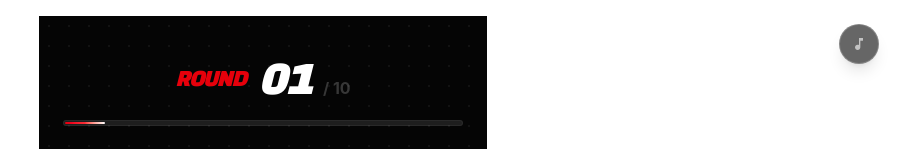
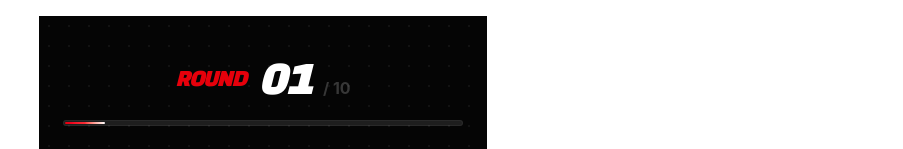
Before and after one commit to poinring/boxing-persona-test, a Next.js app: page /quiz in a window 1280 px wide. Shown: the top 149 px of the page, without its empty margins (377-1280 px from the left). Built offline with nearby package versions, Linux system fonts and the light colour scheme; a web font is replaced by a local one.

Commit message:
update sound icon

```diff
--- a/components/BGMPlayer.tsx
+++ b/components/BGMPlayer.tsx
@@ -17,12 +17,9 @@ export default function BGMPlayer() {
         const widget = windowObj.SC.Widget(iframeElement);
         widgetRef.current = widget;
 
-        // 상태 실시간 감지
         widget.bind(windowObj.SC.Widget.Events.PLAY, () => setIsPlaying(true));
         widget.bind(windowObj.SC.Widget.Events.PAUSE, () => setIsPlaying(false));
-        widget.bind(windowObj.SC.Widget.Events.FINISH, () => setIsPlaying(false));
 
-        // 최초 1회 재생을 위한 전역 클릭 리스너 등록
         widget.bind(windowObj.SC.Widget.Events.READY, () => {
           window.addEventListener('click', handleFirstInteraction);
         });
@@ -36,7 +33,6 @@ export default function BGMPlayer() {
       }
     };
 
-    // 스크립트 체크 및 초기화
     if (windowObj.SC) {
       initWidget();
     } else {
@@ -48,81 +44,71 @@ export default function BGMPlayer() {
       }, 500);
       return () => clearInterval(timer);
     }
-
     return () => window.removeEventListener('click', handleFirstInteraction);
   }, []);
 
   const togglePlay = (e: React.MouseEvent) => {
     e.stopPropagation();
     if (!widgetRef.current) return;
-
-    if (isPlaying) {
-      widgetRef.current.pause();
-    } else {
-      widgetRef.current.play();
-    }
+    isPlaying ? widgetRef.current.pause() : widgetRef.current.play();
   };
 
   return (
-    <div className="fixed top-6 right-6 z-[9999]">
-      {/* 1. 실제 작동하지만 눈에는 안 보이는 위젯 */}
+    <>
       <div className="hidden">
-        <iframe
-          id="sc-player-hidden"
-          width="100%"
-          height="166"
-          scrolling="no"
-          frameBorder="no"
-          allow="autoplay"
-          src={trackUrl}
-        />
+        <iframe id="sc-player-hidden" allow="autoplay" src={trackUrl} />
       </div>
 
-      {/* 2. 메인 컨트롤 버튼 (단 하나!) */}
+      <div className="fixed top-5 right-5 z-[9999] flex items-center gap-3 group">
+        <span className="opacity-0 group-hover:opacity-100 transition-all duration-500 translate-x-2 group-hover:translate-x-0 text-[10px] text-white/40 tracking-[0.2em] font-light pointer-events-none uppercase">
+          {isPlaying ? 'Pause BGM' : 'Play BGM'}
+        </span>
+
         <button
           onClick={togglePlay}
-        className={`
-          w-9 h-9 md:w-10 md:h-10 rounded-full flex items-center justify-center transition-all duration-300 shadow-lg
-          border backdrop-blur-md hover:scale-110 active:scale-95
-          ${isPlaying
-            ? 'bg-red-500/10 border-red-500/50 ring-2 ring-red-500/20'
-            : 'bg-black/60 border-white/20 hover:bg-black/80'}
-        `}
+          className="relative flex items-center justify-center w-10 h-10 rounded-lg transition-all active:scale-95"
         >
-        <div className="flex items-center justify-center pointer-events-none">
-          {isPlaying ? (
-            /* [재생 중] 미니멀한 이퀄라이저 애니메이션 */
-            <div className="flex items-end gap-[1.5px] h-3">
-              {[1, 2, 3].map((i) => (
+          {/* 배경 글로우 */}
+          <div className={`absolute inset-0 rounded-lg transition-all duration-700 ${
+            isPlaying ? 'bg-red-500/10 blur-md' : 'bg-transparent'
+          }`} />
+
+          {/* 비주얼라이저 영역 (재생/정지 통합) */}
+          <div className="relative z-10 flex items-end justify-center gap-[3px] h-3.5 px-2">
+            {[
+              { h: 'h-[6px]', delay: '0.1s' },
+              { h: 'h-[12px]', delay: '0.3s' },
+              { h: 'h-[8px]', delay: '0.2s' },
+              { h: 'h-[10px]', delay: '0.4s' }
+            ].map((bar, i) => (
               <span
                 key={i}
-                  className="w-[2px] bg-red-500 rounded-full animate-music-bar"
-                  style={{ animationDelay: `${i * 0.15}s` }}
+                className={`w-[2px] rounded-full transition-all duration-500 ${
+                  isPlaying
+                    ? 'bg-red-500 animate-visualizer'
+                    : `bg-white/30 group-hover:bg-white/60 ${bar.h}`
+                }`}
+                style={{
+                  animationDelay: isPlaying ? bar.delay : '0s'
+                }}
               />
             ))}
           </div>
-          ) : (
-            /* [정지 중] 아주 심플하고 작은 음표 */
-            <svg
-              viewBox="0 0 24 24"
-              className="w-4 h-4 fill-white/60"
-              xmlns="http://www.w3.org/2000/svg"
-            >
-              <path d="M12 3v10.55c-.59-.34-1.27-.55-2-.55-2.21 0-4 1.79-4 4s1.79 4 4 4 4-1.79 4-4V7h4V3h-6z" />
-            </svg>
-          )}
+
+          {/* 테두리: 호버 시에만 노출 */}
+          <div className="absolute inset-0 border border-transparent group-hover:border-white/10 rounded-lg transition-all duration-500" />
+        </button>
       </div>
-      </button>
 
       <style jsx global>{`
-        @keyframes music-bar {
+        @keyframes visualizer {
           0%, 100% { height: 4px; }
-          50% { height: 12px; }
+          50% { height: 14px; }
         }
-        .animate-music-bar {
-          animation: music-bar 0.7s ease-in-out infinite;
+        .animate-visualizer {
+          animation: visualizer 0.8s ease-in-out infinite;
         }
       `}</style>
-    </div>
+    </>
   );
 }
```
Lines whose indentation alone changed are shown as unchanged.
